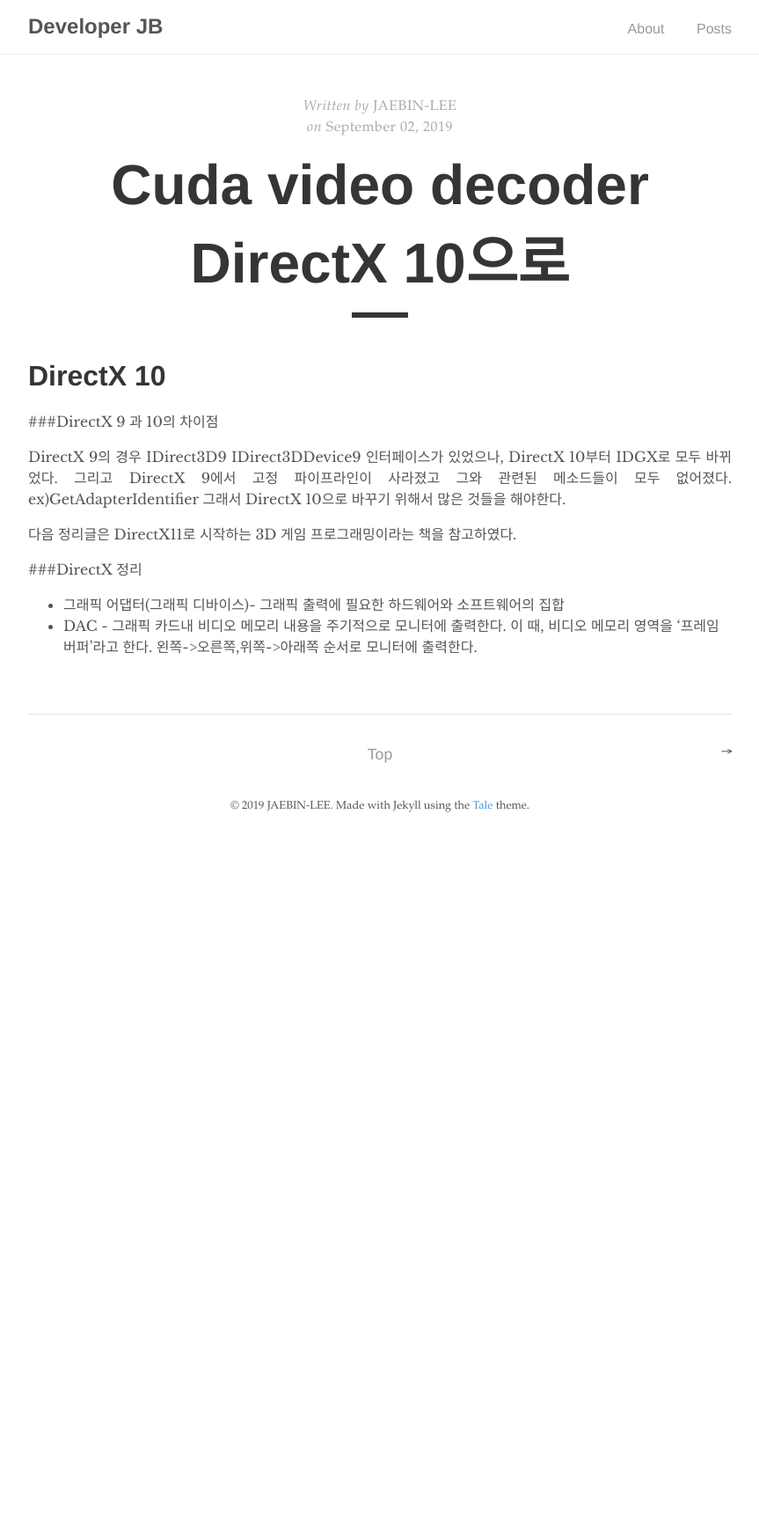
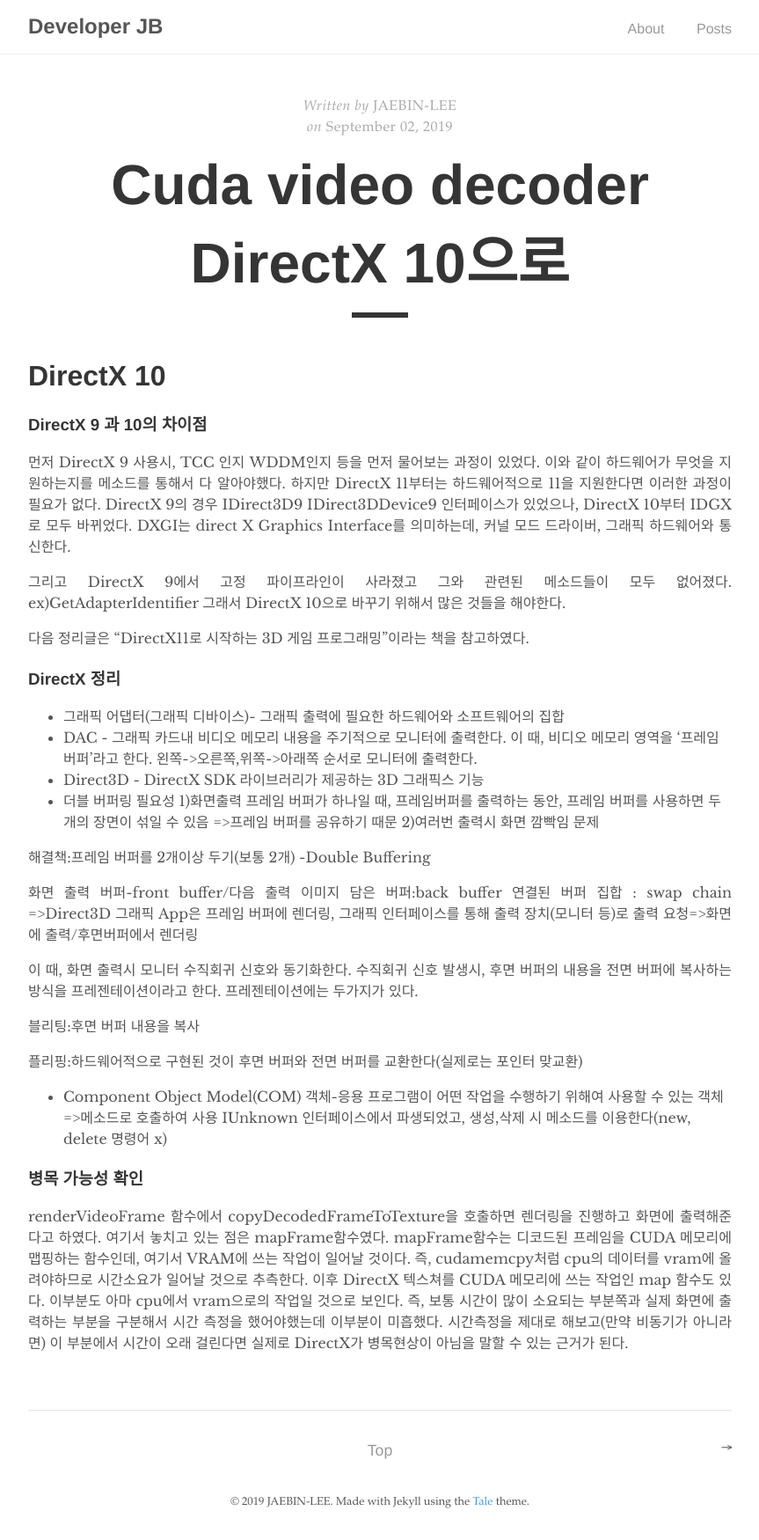
Before and after one commit to Withbini/MFCstudy, a Jekyll site: the page built from _posts/2019-09-02-post.md, in a window 1280 px wide. Shown: the whole page at 88% size, without its empty margins (208-1071 px from the left). Built offline with Jekyll 4.4.1, drawn with Linux system fonts in a browser that asks for light colours; our own code applies the rules of GitHub Pages for plain Markdown files; before the commit the page ends 959 px from its top, so only the background shows below that.

Commit message:
Update 2019-09-02-post.md

```diff
--- a/_posts/2019-09-02-post.md
+++ b/_posts/2019-09-02-post.md
@@ -5,15 +5,46 @@
 
 DirectX 10
 ===
-###DirectX 9 과 10의 차이점
+### DirectX 9 과 10의 차이점
 
+먼저 DirectX 9 사용시, TCC 인지 WDDM인지 등을 먼저 물어보는 과정이 있었다. 이와 같이 하드웨어가 무엇을 지원하는지를 메소드를 통해서
+다 알아야했다. 하지만 DirectX 11부터는 하드웨어적으로 11을 지원한다면 이러한 과정이 필요가 없다.
 DirectX 9의 경우 IDirect3D9 IDirect3DDevice9 인터페이스가 있었으나, DirectX 10부터 IDGX로 모두 바뀌었다.
+DXGI는 direct X Graphics Interface를 의미하는데, 커널 모드 드라이버, 그래픽 하드웨어와 통신한다.
+
 그리고 DirectX 9에서 고정 파이프라인이 사라졌고 그와 관련된 메소드들이 모두 없어졌다. ex)GetAdapterIdentifier
 그래서 DirectX 10으로 바꾸기 위해서 많은 것들을 해야한다.
 
-다음 정리글은 DirectX11로 시작하는 3D 게임 프로그래밍이라는 책을 참고하였다.
+다음 정리글은 "DirectX11로 시작하는 3D 게임 프로그래밍"이라는 책을 참고하였다.
 
-###DirectX 정리
+### DirectX 정리
 * 그래픽 어댑터(그래픽 디바이스)- 그래픽 출력에 필요한 하드웨어와 소프트웨어의 집합
 * DAC - 그래픽 카드내 비디오 메모리 내용을 주기적으로 모니터에 출력한다. 이 때, 비디오 메모리 영역을 '프레임 버퍼'라고 한다.
 왼쪽->오른쪽,위쪽->아래쪽 순서로 모니터에 출력한다.
+* Direct3D - DirectX SDK 라이브러리가 제공하는 3D 그래픽스 기능
+* 더블 버퍼링 필요성
+1)화면출력 프레임 버퍼가 하나일 때, 프레임버퍼를 출력하는 동안, 프레임 버퍼를 사용하면 두개의 장면이 섞일 수 있음
+=>프레임 버퍼를 공유하기 때문
+2)여러번 출력시 화면 깜빡임 문제
+
+해결책:프레임 버퍼를 2개이상 두기(보통 2개) -Double Buffering
+
+화면 출력 버퍼-front buffer/다음 출력 이미지 담은 버퍼:back buffer
+연결된 버퍼 집합 : swap chain
+=>Direct3D 그래픽 App은 프레임 버퍼에 렌더링, 그래픽 인터페이스를 통해 출력 장치(모니터 등)로 출력 요청=>화면에 출력/후면버퍼에서 렌더링
+
+이 때, 화면 출력시 모니터 수직회귀 신호와 동기화한다. 수직회귀 신호 발생시, 후면 버퍼의 내용을 전면 버퍼에 복사하는 방식을 프레젠테이션이라고 한다.
+프레젠테이션에는 두가지가 있다.
+
+
+블리팅:후면 버퍼 내용을 복사
+
+플리핑:하드웨어적으로 구현된 것이 후면 버퍼와 전면 버퍼를 교환한다(실제로는 포인터 맞교환)
+
+
+* Component Object Model(COM) 객체-응용 프로그램이 어떤 작업을 수행하기 위해여 사용할 수 있는 객체=>메소드로 호출하여 사용
+IUnknown 인터페이스에서 파생되었고, 생성,삭제 시 메소드를 이용한다(new, delete 명령어 x)
+
+
+### 병목 가능성 확인
+renderVideoFrame 함수에서 copyDecodedFrameToTexture을 호출하면 렌더링을 진행하고 화면에 출력해준다고 하였다. 여기서 놓치고 있는 점은 mapFrame함수였다. mapFrame함수는 디코드된 프레임을 CUDA 메모리에 맵핑하는 함수인데, 여기서 VRAM에 쓰는 작업이 일어날 것이다. 즉, cudamemcpy처럼 cpu의 데이터를 vram에 올려야하므로 시간소요가 일어날 것으로 추측한다. 이후 DirectX 텍스쳐를 CUDA 메모리에 쓰는 작업인 map 함수도 있다. 이부분도 아마 cpu에서 vram으로의 작업일 것으로 보인다. 즉, 보통 시간이 많이 소요되는 부분쪽과 실제 화면에 출력하는 부분을 구분해서 시간 측정을 했어야했는데 이부분이 미흡했다. 시간측정을 제대로 해보고(만약 비동기가 아니라면) 이 부분에서 시간이 오래 걸린다면 실제로 DirectX가 병목현상이 아님을 말할 수 있는 근거가 된다.
```
